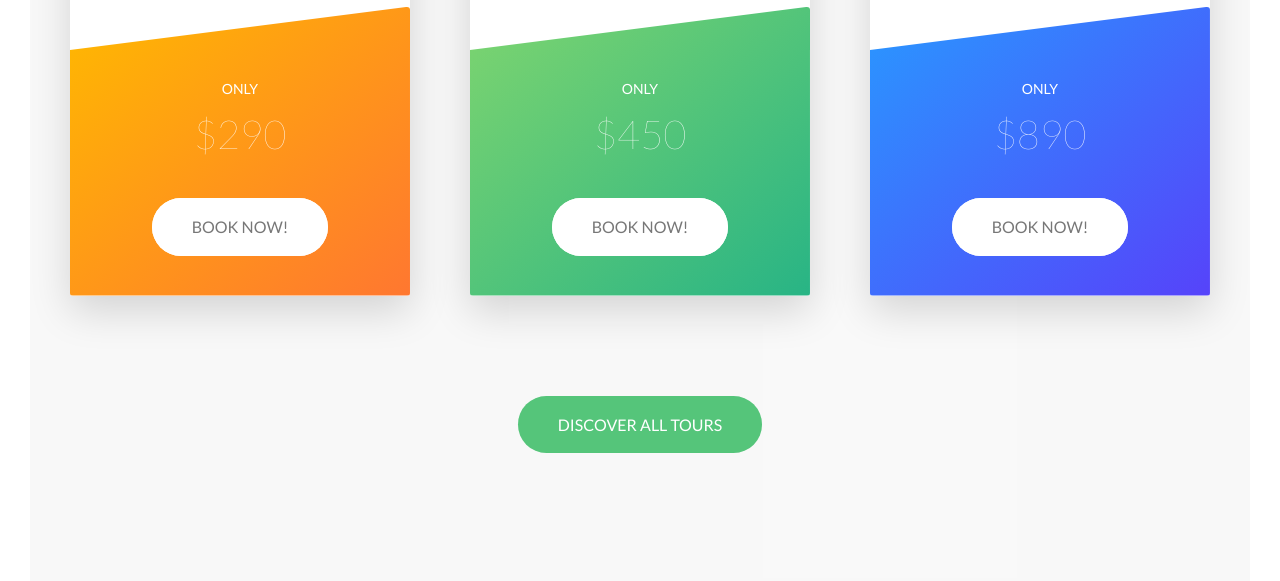
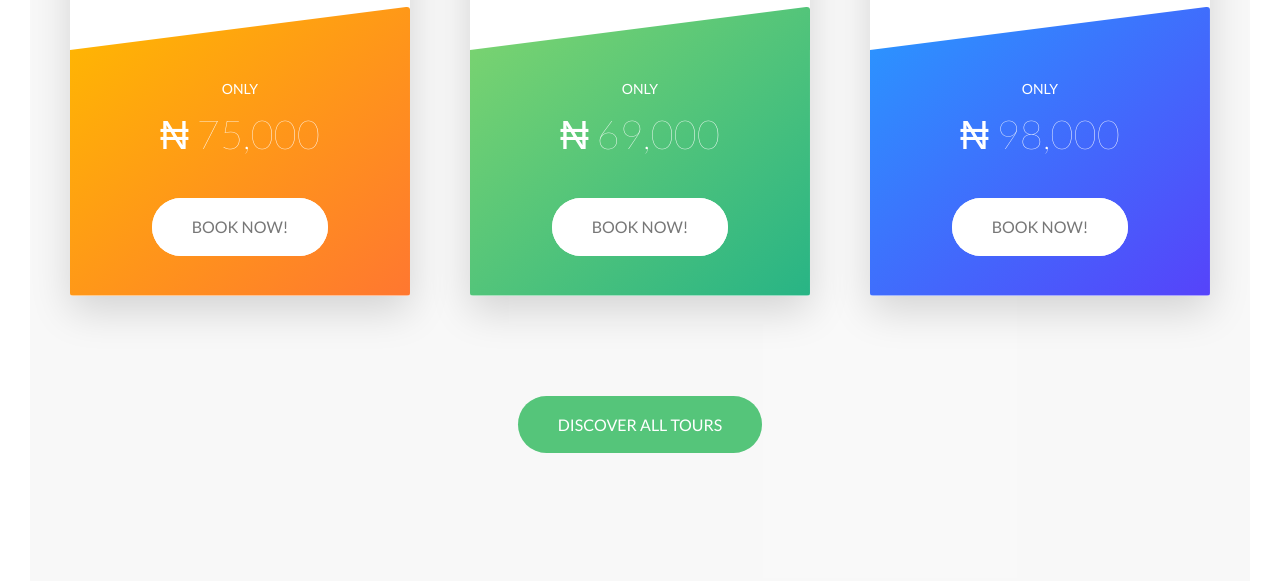
Before and after one commit to Asmovic/Natour, a website: page index.html in a window 1280 px wide. Shown: the part 2979-3560 px from the top of the page. Drawn offline with Linux system fonts and the light colour scheme.

Commit message:
Replace dollar sign with Naira Sign

```diff
--- a/index.html
+++ b/index.html
@@ -162,7 +162,7 @@
                             <div class="card__cta">
                                 <div class="card__price-box">
                                     <p class="card__price-only">Only</p>
-                                    <p class="card__price-value">$290</p>
+                                    <p class="card__price-value">&#8358; 75,000</p>
                                 </div>
                                 <a href="#popup" class="btn btn--white">Book now!</a>
                             </div>
@@ -192,7 +192,7 @@
                             <div class="card__cta">
                                 <div class="card__price-box">
                                     <p class="card__price-only">Only</p>
-                                    <p class="card__price-value">$450</p>
+                                    <p class="card__price-value">&#8358; 69,000</p>
                                 </div>
                                 <a href="#popup" class="btn btn--white">Book now!</a>
                             </div>
@@ -222,7 +222,7 @@
                             <div class="card__cta">
                                 <div class="card__price-box">
                                     <p class="card__price-only">Only</p>
-                                    <p class="card__price-value">$890</p>
+                                    <p class="card__price-value">&#8358; 98,000</p>
                                 </div>
                                 <a href="#popup" class="btn btn--white">Book now!</a>
                             </div>
```
Also changed, not shown: 1 other file.
